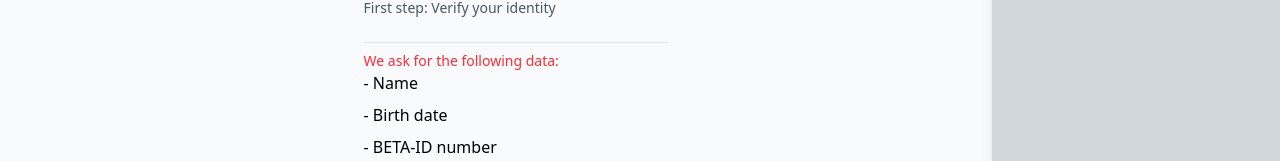
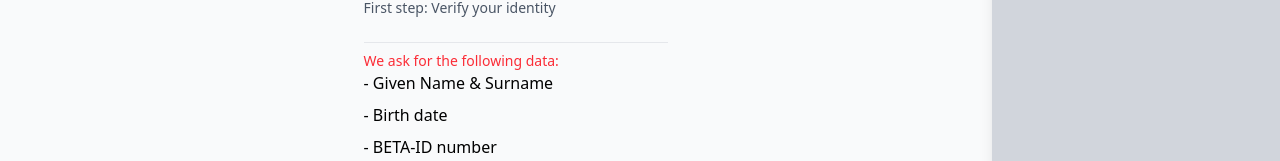
Before and after one commit to c4dt/SWIYU-demo, a Nuxt app: page /issuer/from-identity/verify in a window 1280 px wide. Shown: the part 182-343 px from the top of the page. Built offline with nearby package versions, Linux system fonts and the light colour scheme.

Commit message:
feat: asks to disclose first name as well from BETA ID

```diff
--- a/app/pages/issuer/from-identity/verify.vue
+++ b/app/pages/issuer/from-identity/verify.vue
@@ -37,7 +37,7 @@
               </p>
               <div class="flex flex-col gap-2">
                 <label class="inline-flex items-center gap-2 cursor-pointer">
-                  - Name
+                  - Given Name & Surname
                 </label>
                 <label class="inline-flex items-center gap-2 cursor-pointer">
                   - Birth date
--- a/app/services/swiyu/index.ts
+++ b/app/services/swiyu/index.ts
@@ -92,7 +92,7 @@ export async function createSwiyuVerification(sd_fields: string[]): Promise<{ ve
 
 export async function createSwiyuBetaIDVerification(): Promise<{ verificationId: string, verificationURL: string }> {
     const client = createVerifierAPIClient();
-    const sd_fields_array = ["family_name", "document_number", "birth_date"].map(field => {
+    const sd_fields_array = ["given_name", "family_name", "document_number", "birth_date"].map(field => {
         return {
             "path": [
                 `$.${field}`
```
